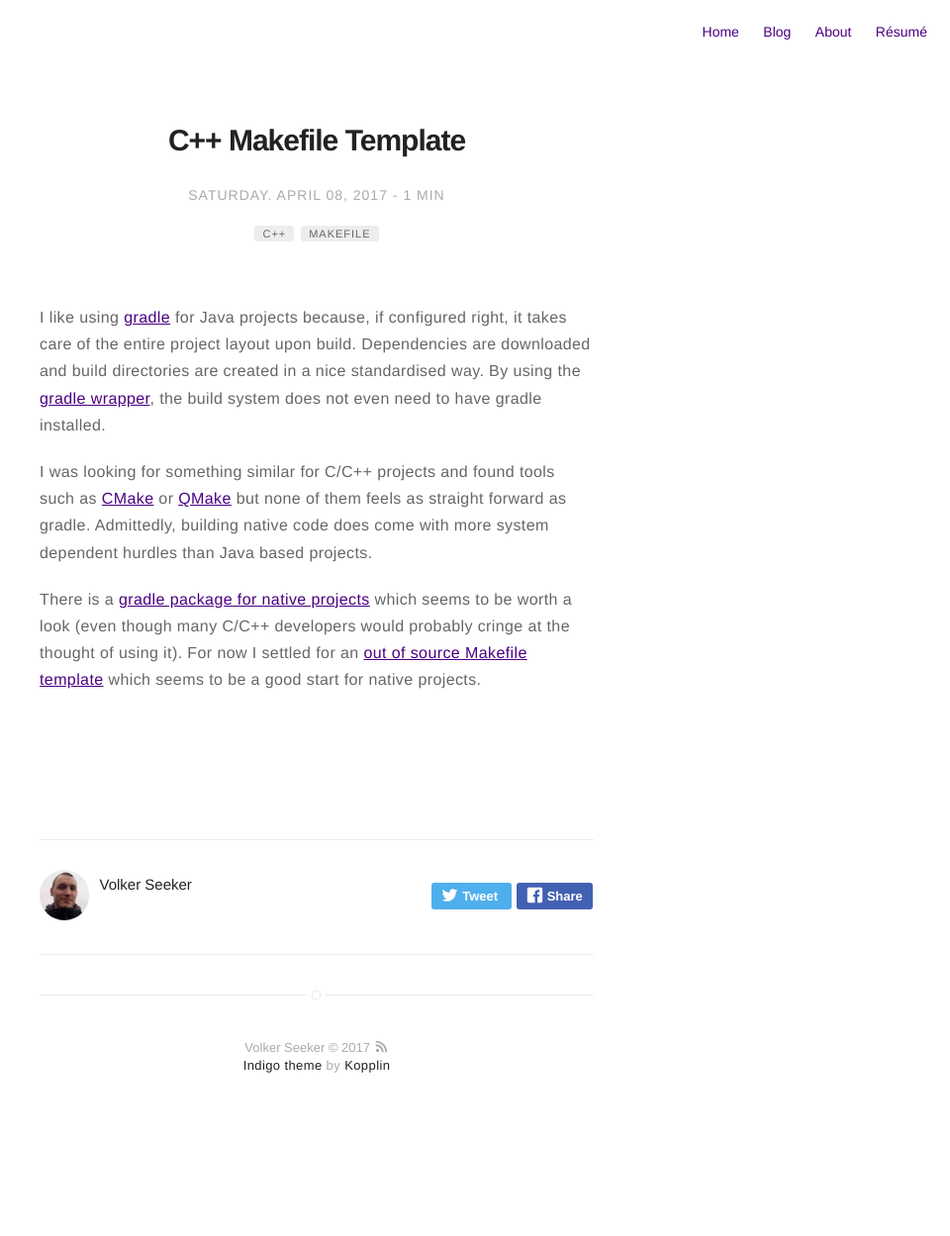
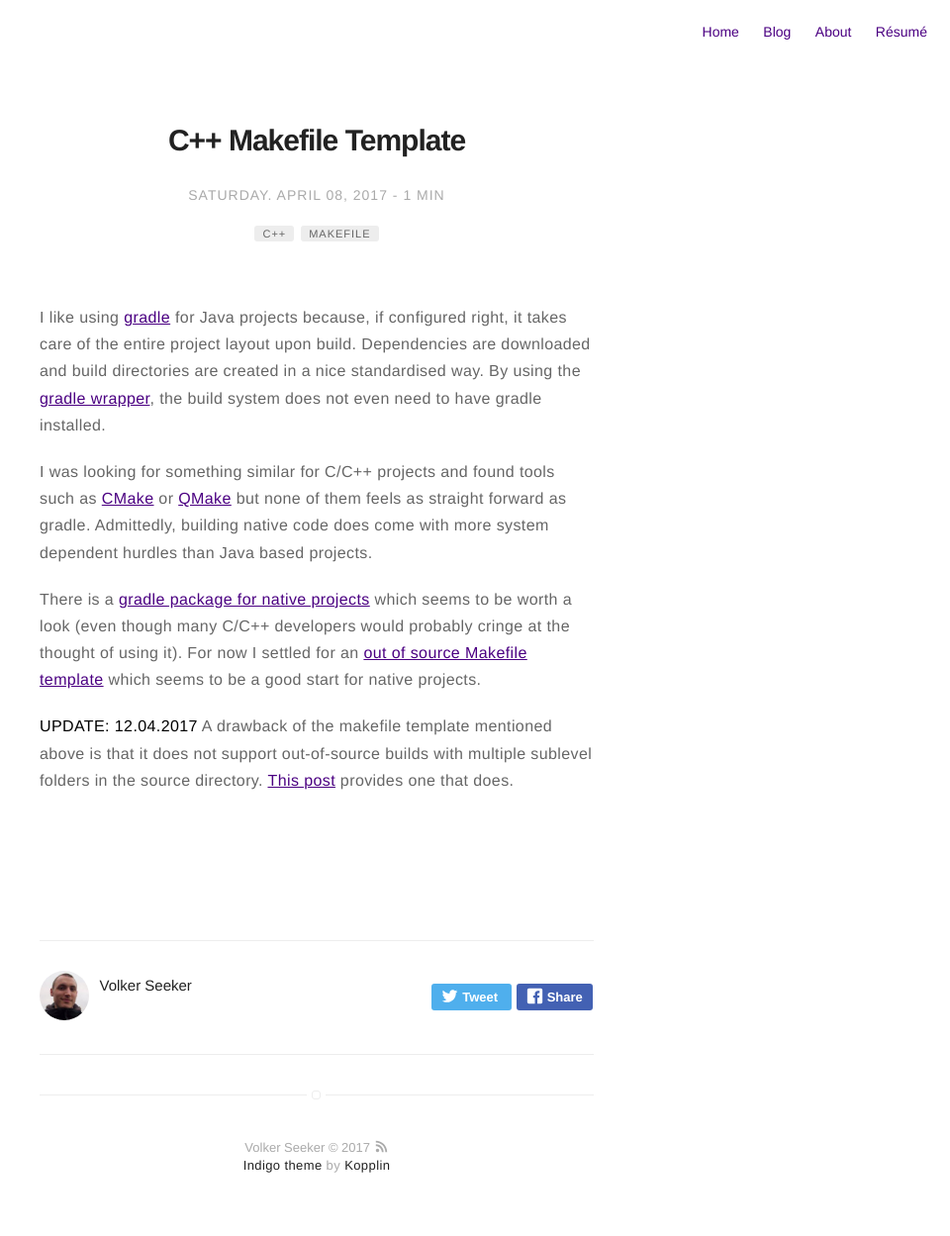
Before and after one commit to vsee/old_personal_page, a Jekyll site: the page built from _posts/2017-04-08-makefile-template.markdown, in a window 1280 px wide. Shown: the whole page at 99% size, without its empty margins (320-1280 px from the left). Built offline with Jekyll 4.4.1, drawn with Linux system fonts in a browser that asks for light colours; before the commit the page ends 1148 px from its top, so only the background shows below that.

Commit message:
update for makefile post

```diff
--- a/_posts/2017-04-08-makefile-template.markdown
+++ b/_posts/2017-04-08-makefile-template.markdown
@@ -17,3 +17,6 @@ I like using [gradle](https://gradle.org/) for Java projects because, if configu
 I was looking for something similar for C/C++ projects and found tools such as [CMake](https://cmake.org/) or [QMake](http://doc.qt.io/qt-4.8/qmake-manual.html) but none of them feels as straight forward as gradle. Admittedly, building native code does come with more system dependent hurdles than Java based projects.
 
 There is a [gradle package for native projects](https://docs.gradle.org/current/userguide/native_software.html) which seems to be worth a look (even though many C/C++ developers would probably cringe at the thought of using it). For now I settled for an [out of source Makefile template](https://gist.github.com/vsee/227ff0817856420da8636e1a2b8deb97) which seems to be a good start for native projects.
+
+**UPDATE: 12.04.2017**
+A drawback of the makefile template mentioned above is that it does not support out-of-source builds with multiple sublevel folders in the source directory. [This post](http://stackoverflow.com/a/39033569) provides one that does.
```
